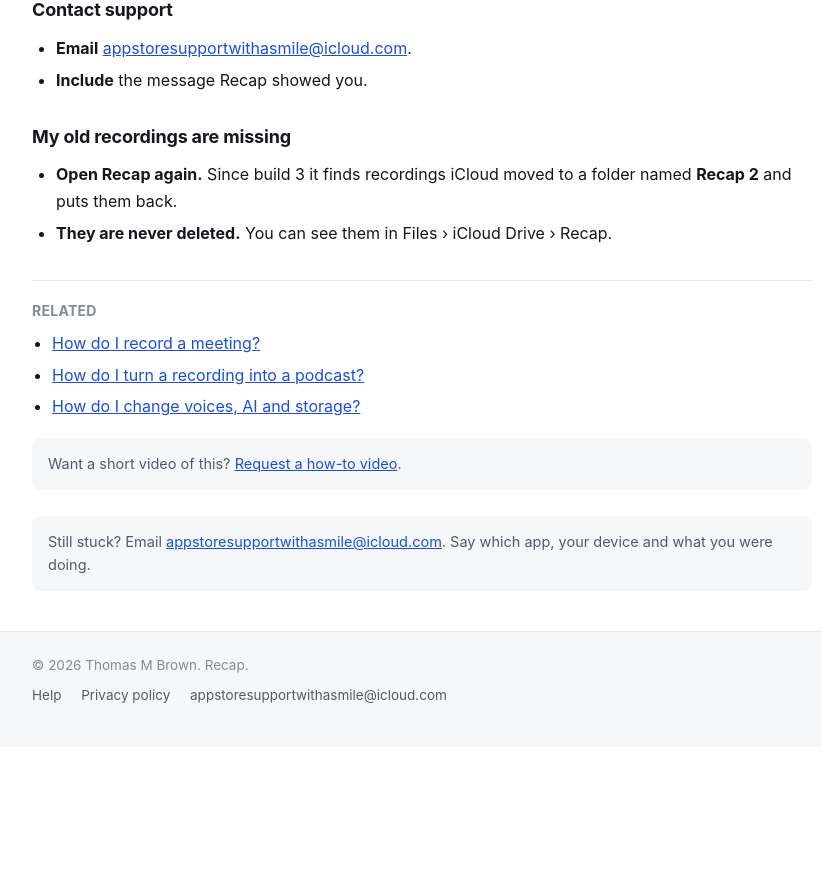
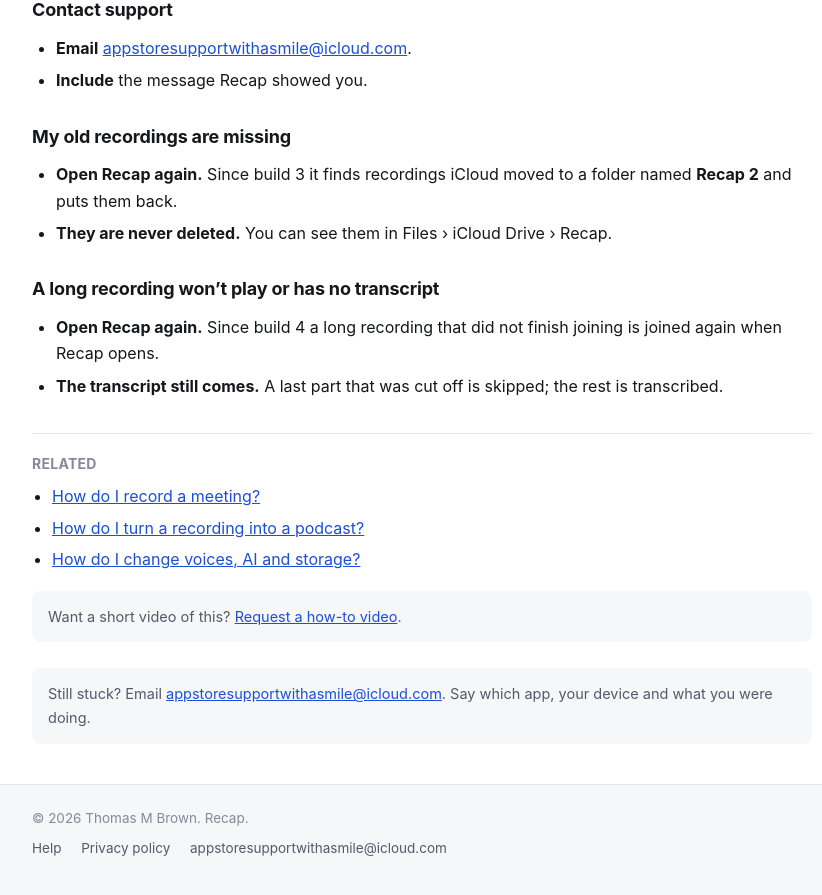
Before and after one commit to mytombrown/team-assist-help, a Jekyll site: the page built from _guides/recap/troubleshooting.md, in a window 1280 px wide and 900 px high, scrolled down 1283 px. Shown: the top 895 px of the window, without its empty margins (218-1040 px from the left). Built offline with Jekyll 4.4.1, drawn with Linux system fonts in a browser that asks for light colours; before the commit the page ends 2030 px from its top, so only the background shows below that.

Commit message:
Recap Build 4: long recordings that did not finish joining are joined again on open; a cut-off last part no longer stops the transcript (RC-1378)
Co-Authored-By: Claude Opus 5.5 <noreply@anthropic.com>

```diff
--- a/_guides/recap/troubleshooting.md
+++ b/_guides/recap/troubleshooting.md
@@ -56,3 +56,8 @@ related:
 
 - **Open Recap again.** Since build 3 it finds recordings iCloud moved to a folder named **Recap 2** and puts them back.
 - **They are never deleted.** You can see them in Files › iCloud Drive › Recap.
+
+## A long recording won't play or has no transcript
+
+- **Open Recap again.** Since build 4 a long recording that did not finish joining is joined again when Recap opens.
+- **The transcript still comes.** A last part that was cut off is skipped; the rest is transcribed.
```
